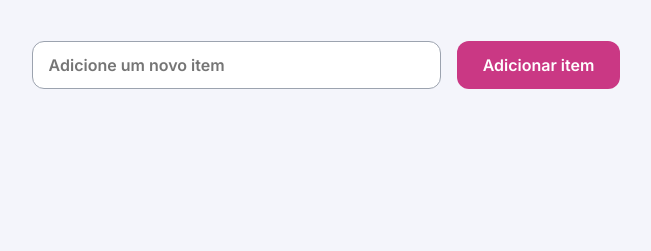
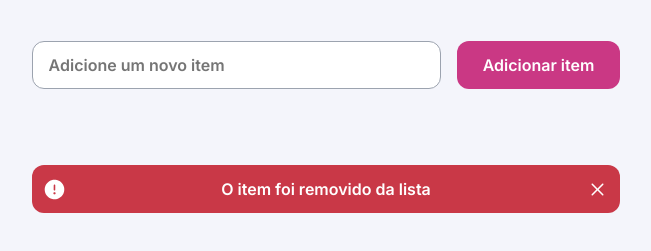
Before and after one commit to LeoMSSilva/shoppingList, a plain HTML site: page index.html in a window 1280 px wide. Shown: the part 191-442 px from the top of the page, without its empty margins (314-965 px from the left). Drawn offline with Linux system fonts and the light colour scheme.

Commit message:
feat: created footer in main of page

```diff
--- a/index.html
+++ b/index.html
@@ -33,6 +33,14 @@
 
     <ul role="list">
     </ul>
+
+    <footer>
+      <div class="successDelete">
+        <span id="information"></span>
+        <p>O item foi removido da lista</p>
+        <span id="close"></span>
+      </div>
+    </footer>
   </main>
 </body>
 
--- a/style/global.css
+++ b/style/global.css
@@ -62,3 +62,9 @@ input {
     padding-block: 1.5rem 8.5rem;
   }
 }
+
+@media (height <41.25em) {
+  body {
+    padding-block: 2rem 0;
+  }
+}
--- a/style/index.css
+++ b/style/index.css
@@ -3,3 +3,4 @@
 @import url('./header.css');
 @import url('./form.css');
 @import url('./list.css');
+@import url('./messages.css');
--- /dev/null
+++ b/style/messages.css
@@ -0,0 +1,37 @@
+main {
+  & footer {
+    & .successDelete {
+      display: flex;
+      align-items: center;
+      gap: 8px;
+      padding: 12px;
+      border-radius: 12px;
+      background-color: var(--color-danger);
+      color: var(--always-white);
+
+      & span {
+        background-color: var(--always-white);
+        width: 1.5rem;
+        height: 1.5rem;
+
+        &#information {
+          mask: url(../assets/information.svg) no-repeat center center/contain;
+          -moz-mask: url(../assets/information.svg) no-repeat center center/contain;
+          -webkit-mask: url(../assets/information.svg) no-repeat center center/contain;
+        }
+
+        &#close {
+          mask: url(../assets/close.svg) no-repeat center center/contain;
+          -moz-mask: url(../assets/close.svg) no-repeat center center/contain;
+          -webkit-mask: url(../assets/close.svg) no-repeat center center/contain;
+        }
+      }
+
+      & p {
+        width: 100%;
+        text-align: center;
+        font: var(--label);
+      }
+    }
+  }
+}
```
